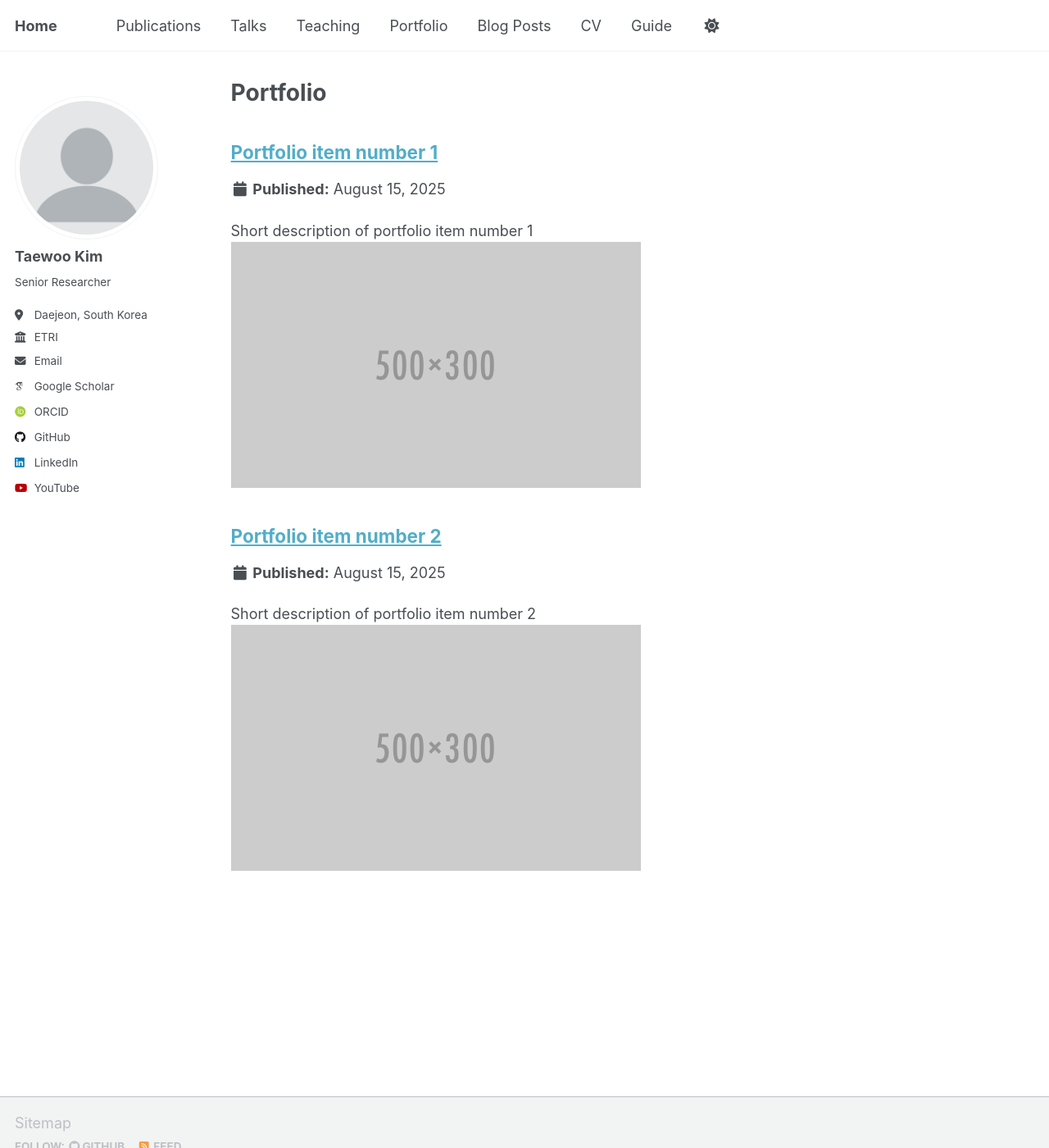
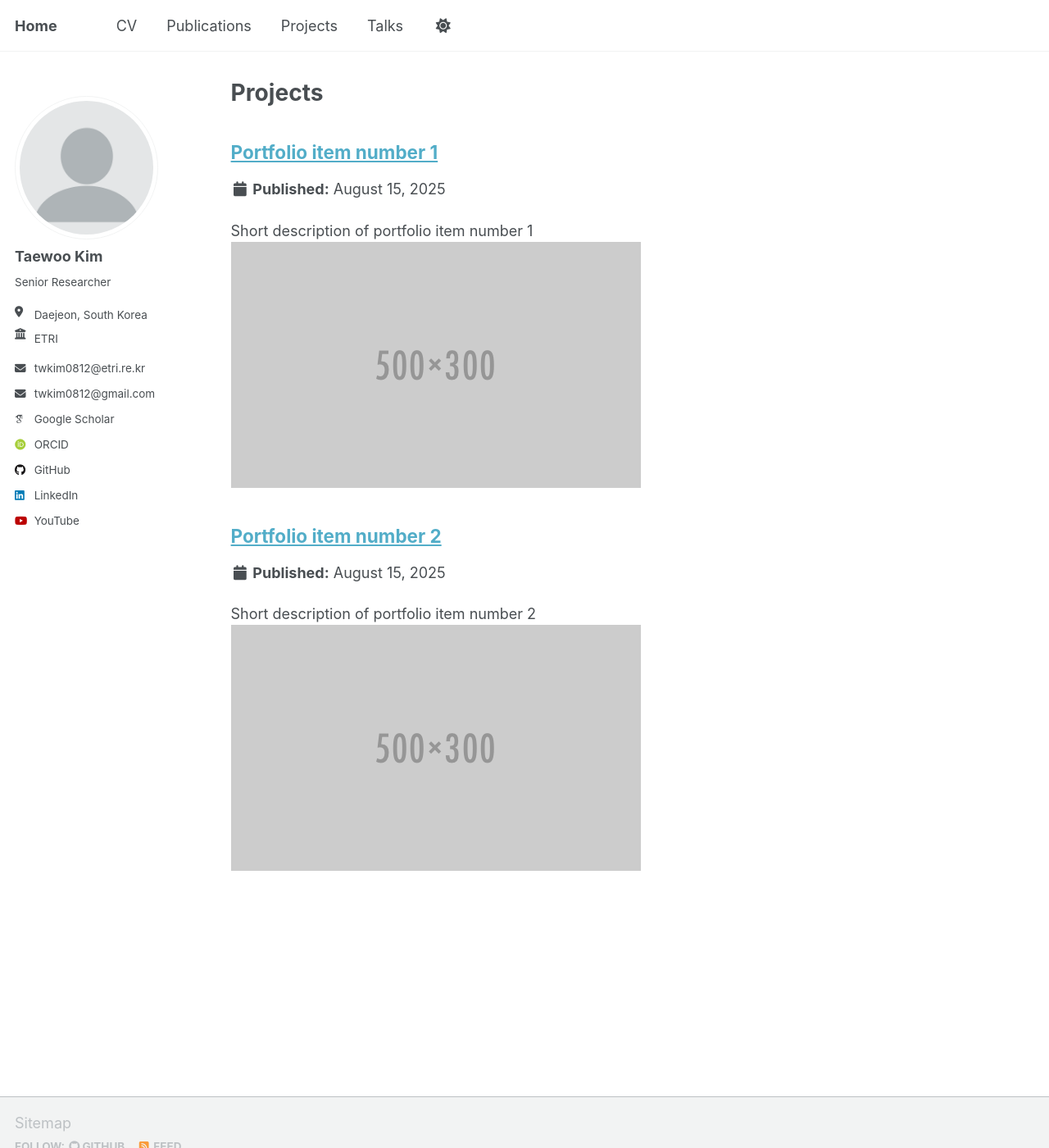
Before and after one commit to taewookim0812/taewookim0812.github.io, a Jekyll site: the page built from _pages/portfolio.html, in a window 1280 px wide and 1400 px high. Shown: the whole window at 82% size. Built offline with Jekyll 4.4.1, drawn with Linux system fonts in a browser that asks for light colours; some web fonts are replaced; a script that is not in the unit is left out.

Commit message:
menu update

```diff
--- a/_config.yml
+++ b/_config.yml
@@ -28,8 +28,10 @@ author:
   bio              : "Senior Researcher"
   location         : "Daejeon, South Korea"
   employer         : "ETRI"
+  employer_url     : "https://www.etri.re.kr/intro.html"
   uri              : # URL
-  email            : "twkim0812@gmail.com"
+  work_email       : "twkim0812@etri.re.kr"
+  personal_email   : "twkim0812@gmail.com"
 
   # Academic websites
   academia         : # URL
@@ -223,7 +225,7 @@ collections:
   publications:
     output: true
     permalink: /:collection/:path/
-  portfolio:
+  projects:
     output: true
     permalink: /:collection/:path/
   talks:
@@ -269,10 +271,10 @@ defaults:
       author_profile: true
       share: true
       comments: true
-  # _portfolio
+  # _projects
   - scope:
       path: ""
-      type: portfolio
+      type: projects
     values:
       layout: single
       author_profile: true
--- a/_data/cv.json
+++ b/_data/cv.json
@@ -140,10 +140,10 @@
       "description": ""
     }
   ],
-  "portfolio": [
+  "projects": [
     {
-      "name": "Portfolio item number 1",
-      "category": "portfolio",
+      "name": "Projects item number 1",
+      "category": "project",
       "date": "",
       "url": "",
       "description": "Short description of portfolio item number 1<br/><img src='/images/500x300.png'>"
--- a/_includes/author-profile.html
+++ b/_includes/author-profile.html
@@ -28,14 +28,33 @@
         <li class="author__desktop"><i class="fas fa-fw fa-location-dot icon-pad-right" aria-hidden="true"></i>{{ author.location }}</li>
       {% endif %}
       {% if author.employer %}
-        <li class="author__desktop"><i class="fas fa-fw fa-building-columns icon-pad-right" aria-hidden="true"></i>{{ author.employer }}</li>
+        <li class="author__desktop">
+          <i class="fas fa-fw fa-building-columns icon-pad-right" aria-hidden="true"></i>
+          {% if author.employer_url %}
+            <a href="{{ author.employer_url }}" target="_blank" rel="noopener">{{ author.employer }}</a>
+          {% else %}
+            {{ author.employer }}
+          {% endif %}
+        </li>
       {% endif %}
       {% if author.uri %}
         <li><a href="{{ author.uri }}"><i class="fas fa-fw fa-link icon-pad-right" aria-hidden="true"></i>{{ site.data.ui-text[site.locale].website_label | default: "Website" }}</a></li>
       {% endif %}
-      {% if author.email %}
-        <li><a href="mailto:{{ author.email }}"><i class="fas fa-fw fa-envelope icon-pad-right" aria-hidden="true"></i>{{ site.data.ui-text[site.locale].email_label | default: "Email" }}</a></li>
+      {% if author.work_email %}
+        <li>
+          <a href="mailto:{{ author.work_email }}">
+            <i class="fas fa-fw fa-envelope icon-pad-right" aria-hidden="true"></i>{{ author.work_email }}
+          </a>
+        </li>
       {% endif %}
+      {% if author.personal_email %}
+        <li>
+          <a href="mailto:{{ author.personal_email }}">
+            <i class="fas fa-fw fa-envelope icon-pad-right" aria-hidden="true"></i>{{ author.personal_email }}
+          </a>
+        </li>
+      {% endif %}
+
 
       <!-- Font Awesome and Academicons icons / Academic websites -->
       {% if author.academia %}
--- a/_pages/portfolio.html
+++ b/_pages/portfolio.html
@@ -1,13 +1,13 @@
 ---
 layout: archive
-title: "Portfolio"
-permalink: /portfolio/
+title: "Projects"
+permalink: /projects/
 author_profile: true
 ---
 
 {% include base_path %}
 
 
-{% for post in site.portfolio %}
+{% for post in site.projects %}
   {% include archive-single.html %}
 {% endfor %}
--- a/_sass/layout/_sidebar.scss
+++ b/_sass/layout/_sidebar.scss
@@ -135,7 +135,7 @@
 .sidebar .author__desktop {
   display: none;
   @media screen and (min-width: 1024px) {
-    display: block;
+    display: flex;
   }
 }
 
```
Also changed, not shown: _data/navigation.yml (+6 -15 lines), scripts/cv_markdown_to_json.py (+5 -5 lines), _projects/portfolio-1.md (renamed from _portfolio/portfolio-1.md), _projects/portfolio-2.html (renamed from _portfolio/portfolio-2.html).
